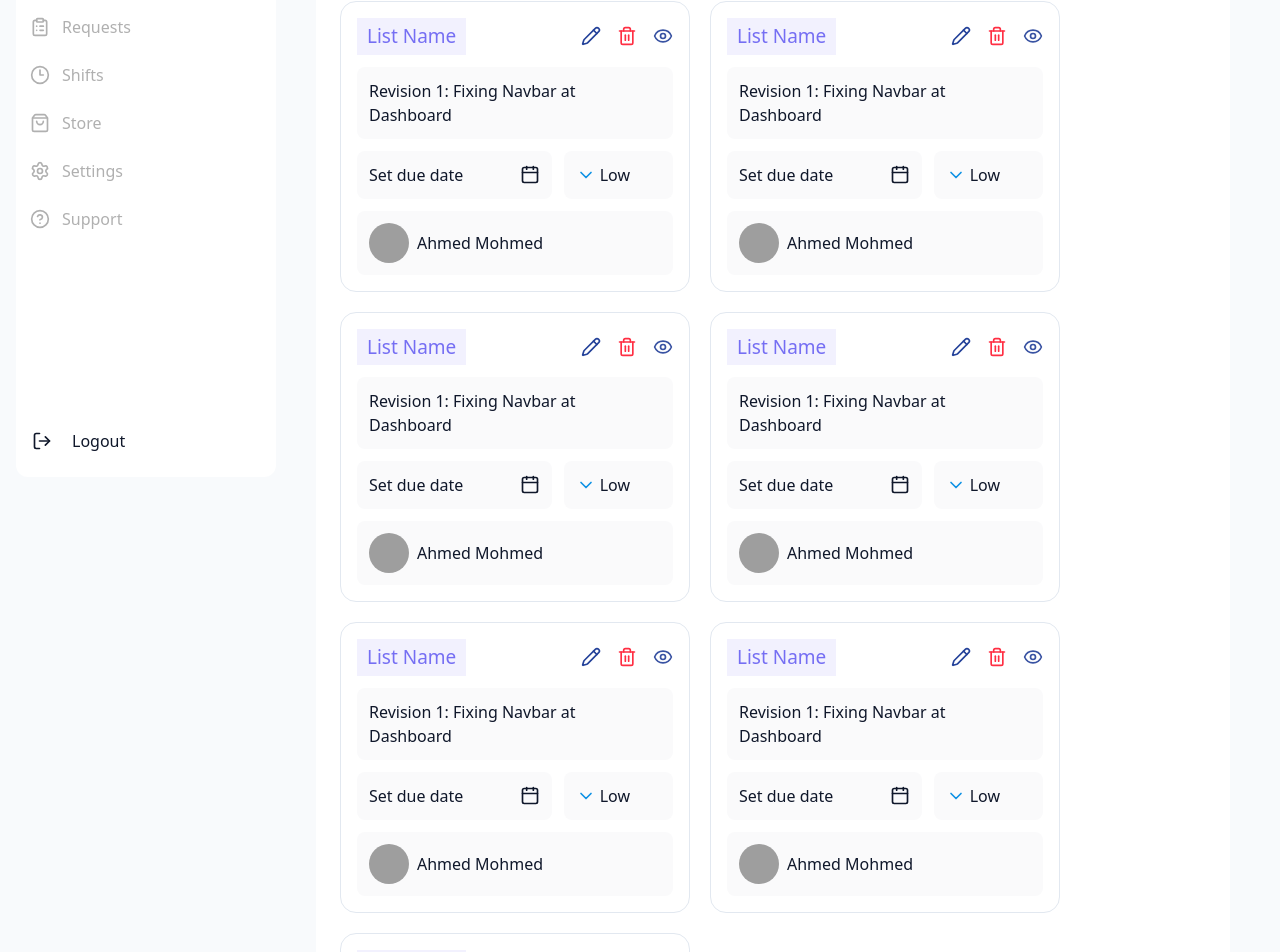
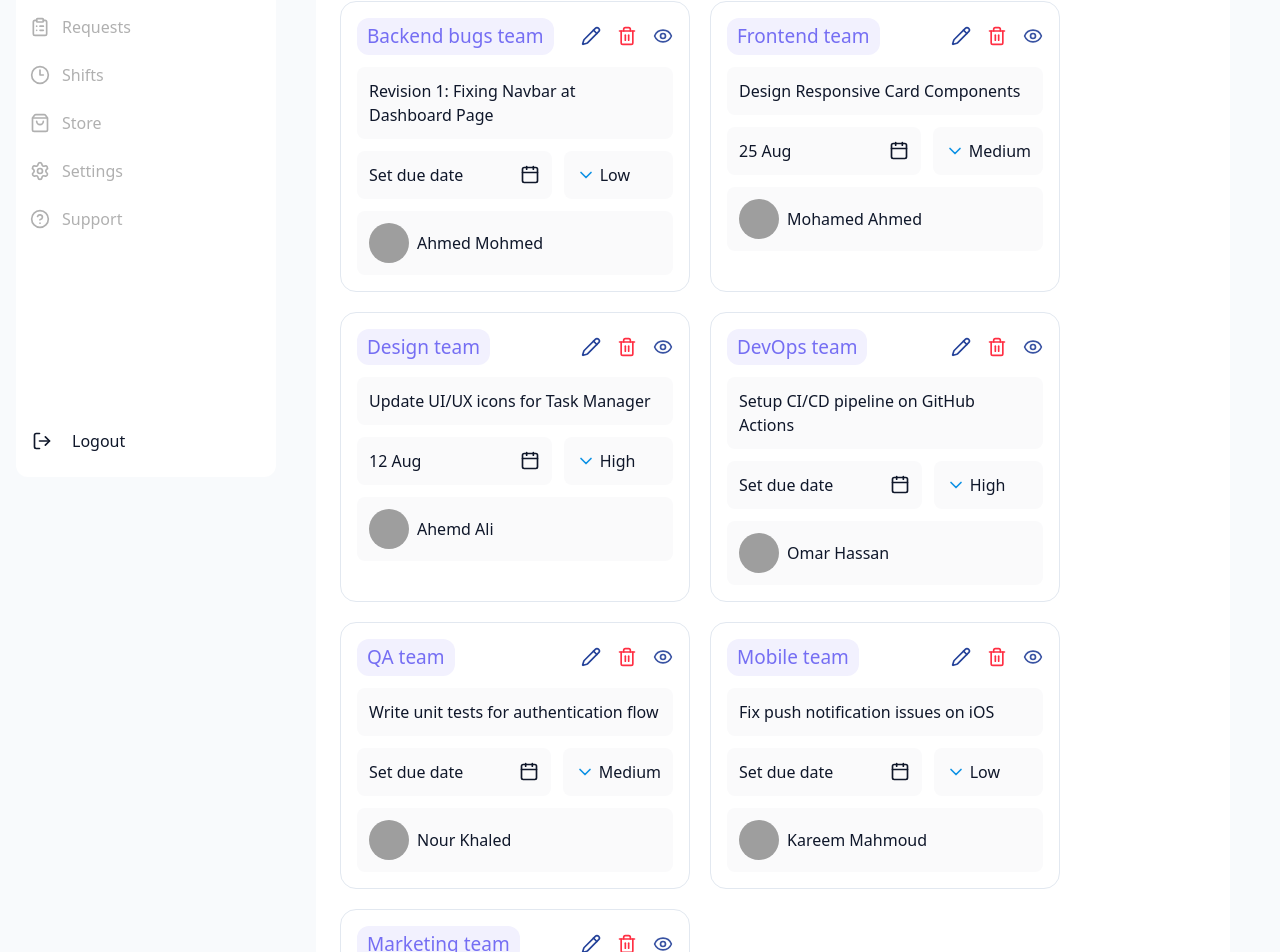
Before and after one commit to boda213-alaa-mohmad/buy2-hr-system, a Next.js app: page /dashboard/my-tasks/add-task in a window 1280 px wide. Shown: the part 307-1259 px from the top of the page. Built offline with nearby package versions, Linux system fonts and the light colour scheme; grey boxes are pictures that could not be loaded.

Commit message:
feat: add mock tasks data and implement delete task functionality

```diff
--- a/src/features/Mytasks/components/TaskCard.module.css
+++ b/src/features/Mytasks/components/TaskCard.module.css
@@ -19,11 +19,12 @@
 }
 
 .list-name {
+  border-radius: 12px;
   background: #f2f1fe;
   color: #756ef3;
   padding: 4px 10px;
   font-size: 19px;
-  font-weight: 400;
+  font-weight: 500;
 }
 
 .iconsContainer {
--- a/src/features/Mytasks/components/TaskCard.tsx
+++ b/src/features/Mytasks/components/TaskCard.tsx
@@ -1,16 +1,130 @@
+"use client";
 import styles from "./TaskCard.module.css";
 import { Pencil, Trash2, Eye, Calendar, ChevronDown } from "lucide-react";
 import Image from "next/image";
+import { Task } from "@/types/task";
+import { useState } from "react";
+
+// todo: <TaskCard key={task.id} task={task} onDelete={deleteTask} /> later
+
+export const initialTasks: Task[] = [
+  {
+    id: "1",
+    title: "Revision 1: Fixing Navbar at Dashboard Page",
+    listName: "Backend bugs team",
+    dueDate: "Set due date",
+    priority: "Low",
+    assignee: {
+      name: "Ahmed Mohmed",
+      avatar: "https://i.pravatar.cc/100?img=1",
+    },
+    status: "default",
+  },
+  {
+    id: "2",
+    title: "Design Responsive Card Components",
+    listName: "Frontend team",
+    dueDate: "25 Aug",
+    priority: "Medium",
+    assignee: {
+      name: "Mohamed Ahmed",
+      avatar: "https://i.pravatar.cc/100?img=2",
+    },
+    status: "editing",
+  },
+  {
+    id: "3",
+    title: "Update UI/UX icons for Task Manager",
+    listName: "Design team",
+    dueDate: "12 Aug",
+    priority: "High",
+    assignee: {
+      name: "Ahemd Ali",
+      avatar: "https://i.pravatar.cc/100?img=18",
+    },
+    status: "overdue",
+  },
+  {
+    id: "4",
+    title: "Setup CI/CD pipeline on GitHub Actions",
+    listName: "DevOps team",
+    dueDate: "Set due date",
+    priority: "High",
+    assignee: {
+      name: "Omar Hassan",
+      avatar: "https://i.pravatar.cc/100?img=3",
+    },
+    status: "default",
+  },
+  {
+    id: "5",
+    title: "Write unit tests for authentication flow",
+    listName: "QA team",
+    dueDate: " Set due date",
+    priority: "Medium",
+    assignee: {
+      name: "Nour Khaled",
+      avatar: "https://i.pravatar.cc/100?img=4",
+    },
+    status: "default",
+  },
+  {
+    id: "6",
+    title: "Fix push notification issues on iOS",
+    listName: "Mobile team",
+    dueDate: "Set due date",
+    priority: "Low",
+    assignee: {
+      name: "Kareem Mahmoud",
+      avatar: "https://i.pravatar.cc/100?img=7",
+    },
+    status: "default",
+  },
+  {
+    id: "7",
+    title: "Prepare landing page copy and graphic assets",
+    listName: "Marketing team",
+    dueDate: "Set due date",
+    priority: "Low",
+    assignee: {
+      name: "Youssef Ibrahim",
+      avatar: "https://i.pravatar.cc/100?img=17",
+    },
+    status: "default",
+  },
+];
 
 export default function TaskCard() {
+  const [tasks, setTasks] = useState<Task[]>(initialTasks);
+  console.log(tasks);
+
+  function deleteTask(id: string) {
+    setTasks(
+      tasks.filter((task) => {
+        return task.id !== id;
+      }),
+    );
+  }
+
   return (
     <section className={styles.container}>
-      <div className={styles.card}>
+      {tasks.map((task) => {
+        return (
+          <div className={styles.card} key={task.id}>
             <header className={styles.header}>
-          <h3 className={styles["list-name"]}>List Name</h3>
+              <h3 className={styles["list-name"]}>{task.listName}</h3>
               <div className={styles.iconsContainer}>
-            <Pencil size={20} className={`${styles.pencil} ${styles.icons}`} />
-            <Trash2 size={20} className={`${styles.trash} ${styles.icons}`} />
+                <Pencil
+                  size={20}
+                  className={`${styles.pencil} ${styles.icons}`}
+                />
+                <Trash2
+                  size={20}
+                  className={`${styles.trash} ${styles.icons}`}
+                  onClick={() => {
+                    deleteTask(task.id);
+                  }}
+                />
                 <Eye size={20} className={`${styles.eye} ${styles.icons}`} />
               </div>
             </header>
@@ -18,13 +132,13 @@ export default function TaskCard() {
             <div className={styles.contentCard}>
               {/* content task */}
               <div className={styles.taskName}>
-            <p>Revision 1: Fixing Navbar at Dashboard </p>
+                <p>{task.title}</p>
               </div>
 
               {/* date with low or high */}
               <div className={styles.containerDate}>
                 <div className={styles.calendarWithText}>
-              <p>Set due date</p>
+                  <p>{task.dueDate}</p>
                   <Calendar size={20} className={styles.icons} />
                 </div>
                 {/* low or high or medium */}
@@ -33,7 +147,7 @@ export default function TaskCard() {
                     className={`${styles.chevronDown} ${styles.icons} `}
                     size={20}
                   />
-              <span>Low</span>
+                  <span>{task.priority}</span>
                 </div>
               </div>
 
@@ -41,287 +155,17 @@ export default function TaskCard() {
               <div className={styles.footer}>
                 <Image
                   className={styles.img}
-              src={"https://i.pravatar.cc/100?img=1"}
+                  src={task.assignee.avatar}
                   alt="avatar"
                   width={40}
                   height={40}
                 />
-            <p>Ahmed Mohmed</p>
+                <p>{task.assignee.name}</p>
               </div>
             </div>
           </div>
-      <div className={styles.card}>
-        <header className={styles.header}>
-          <h3 className={styles["list-name"]}>List Name</h3>
-          <div className={styles.iconsContainer}>
-            <Pencil size={20} className={`${styles.pencil} ${styles.icons}`} />
-            <Trash2 size={20} className={`${styles.trash} ${styles.icons}`} />
-            <Eye size={20} className={`${styles.eye} ${styles.icons}`} />
-          </div>
-        </header>
-
-        <div className={styles.contentCard}>
-          {/* content task */}
-          <div className={styles.taskName}>
-            <p>Revision 1: Fixing Navbar at Dashboard </p>
-          </div>
-
-          {/* date with low or high */}
-          <div className={styles.containerDate}>
-            <div className={styles.calendarWithText}>
-              <p>Set due date</p>
-              <Calendar size={20} className={styles.icons} />
-            </div>
-            {/* low or high or medium */}
-            <div className={styles.chevronDownWithText}>
-              <ChevronDown
-                className={`${styles.chevronDown} ${styles.icons} `}
-                size={20}
-              />
-              <span>Low</span>
-            </div>
-          </div>
-
-          {/* footer card */}
-          <div className={styles.footer}>
-            <Image
-              className={styles.img}
-              src={"https://i.pravatar.cc/100?img=1"}
-              alt="avatar"
-              width={40}
-              height={40}
-            />
-            <p>Ahmed Mohmed</p>
-          </div>
-        </div>
-      </div>
-      <div className={styles.card}>
-        <header className={styles.header}>
-          <h3 className={styles["list-name"]}>List Name</h3>
-          <div className={styles.iconsContainer}>
-            <Pencil size={20} className={`${styles.pencil} ${styles.icons}`} />
-            <Trash2 size={20} className={`${styles.trash} ${styles.icons}`} />
-            <Eye size={20} className={`${styles.eye} ${styles.icons}`} />
-          </div>
-        </header>
-
-        <div className={styles.contentCard}>
-          {/* content task */}
-          <div className={styles.taskName}>
-            <p>Revision 1: Fixing Navbar at Dashboard </p>
-          </div>
-
-          {/* date with low or high */}
-          <div className={styles.containerDate}>
-            <div className={styles.calendarWithText}>
-              <p>Set due date</p>
-              <Calendar size={20} className={styles.icons} />
-            </div>
-            {/* low or high or medium */}
-            <div className={styles.chevronDownWithText}>
-              <ChevronDown
-                className={`${styles.chevronDown} ${styles.icons} `}
-                size={20}
-              />
-              <span>Low</span>
-            </div>
-          </div>
-
-          {/* footer card */}
-          <div className={styles.footer}>
-            <Image
-              className={styles.img}
-              src={"https://i.pravatar.cc/100?img=1"}
-              alt="avatar"
-              width={40}
-              height={40}
-            />
-            <p>Ahmed Mohmed</p>
-          </div>
-        </div>
-      </div>
-      <div className={styles.card}>
-        <header className={styles.header}>
-          <h3 className={styles["list-name"]}>List Name</h3>
-          <div className={styles.iconsContainer}>
-            <Pencil size={20} className={`${styles.pencil} ${styles.icons}`} />
-            <Trash2 size={20} className={`${styles.trash} ${styles.icons}`} />
-            <Eye size={20} className={`${styles.eye} ${styles.icons}`} />
-          </div>
-        </header>
-
-        <div className={styles.contentCard}>
-          {/* content task */}
-          <div className={styles.taskName}>
-            <p>Revision 1: Fixing Navbar at Dashboard </p>
-          </div>
-
-          {/* date with low or high */}
-          <div className={styles.containerDate}>
-            <div className={styles.calendarWithText}>
-              <p>Set due date</p>
-              <Calendar size={20} className={styles.icons} />
-            </div>
-            {/* low or high or medium */}
-            <div className={styles.chevronDownWithText}>
-              <ChevronDown
-                className={`${styles.chevronDown} ${styles.icons} `}
-                size={20}
-              />
-              <span>Low</span>
-            </div>
-          </div>
-
-          {/* footer card */}
-          <div className={styles.footer}>
-            <Image
-              className={styles.img}
-              src={"https://i.pravatar.cc/100?img=1"}
-              alt="avatar"
-              width={40}
-              height={40}
-            />
-            <p>Ahmed Mohmed</p>
-          </div>
-        </div>
-      </div>
-      <div className={styles.card}>
-        <header className={styles.header}>
-          <h3 className={styles["list-name"]}>List Name</h3>
-          <div className={styles.iconsContainer}>
-            <Pencil size={20} className={`${styles.pencil} ${styles.icons}`} />
-            <Trash2 size={20} className={`${styles.trash} ${styles.icons}`} />
-            <Eye size={20} className={`${styles.eye} ${styles.icons}`} />
-          </div>
-        </header>
-
-        <div className={styles.contentCard}>
-          {/* content task */}
-          <div className={styles.taskName}>
-            <p>Revision 1: Fixing Navbar at Dashboard </p>
-          </div>
-
-          {/* date with low or high */}
-          <div className={styles.containerDate}>
-            <div className={styles.calendarWithText}>
-              <p>Set due date</p>
-              <Calendar size={20} className={styles.icons} />
-            </div>
-            {/* low or high or medium */}
-            <div className={styles.chevronDownWithText}>
-              <ChevronDown
-                className={`${styles.chevronDown} ${styles.icons} `}
-                size={20}
-              />
-              <span>Low</span>
-            </div>
-          </div>
-
-          {/* footer card */}
-          <div className={styles.footer}>
-            <Image
-              className={styles.img}
-              src={"https://i.pravatar.cc/100?img=1"}
-              alt="avatar"
-              width={40}
-              height={40}
-            />
-            <p>Ahmed Mohmed</p>
-          </div>
-        </div>
-      </div>
-      {/* card */}{" "}
-      <div className={styles.card}>
-        <header className={styles.header}>
-          <h3 className={styles["list-name"]}>List Name</h3>
-          <div className={styles.iconsContainer}>
-            <Pencil size={20} className={`${styles.pencil} ${styles.icons}`} />
-            <Trash2 size={20} className={`${styles.trash} ${styles.icons}`} />
-            <Eye size={20} className={`${styles.eye} ${styles.icons}`} />
-          </div>
-        </header>
-
-        <div className={styles.contentCard}>
-          {/* content task */}
-          <div className={styles.taskName}>
-            <p>Revision 1: Fixing Navbar at Dashboard </p>
-          </div>
-
-          {/* date with low or high */}
-          <div className={styles.containerDate}>
-            <div className={styles.calendarWithText}>
-              <p>Set due date</p>
-              <Calendar size={20} className={styles.icons} />
-            </div>
-            {/* low or high or medium */}
-            <div className={styles.chevronDownWithText}>
-              <ChevronDown
-                className={`${styles.chevronDown} ${styles.icons} `}
-                size={20}
-              />
-              <span>Low</span>
-            </div>
-          </div>
-
-          {/* footer card */}
-          <div className={styles.footer}>
-            <Image
-              className={styles.img}
-              src={"https://i.pravatar.cc/100?img=1"}
-              alt="avatar"
-              width={40}
-              height={40}
-            />
-            <p>Ahmed Mohmed</p>
-          </div>
-        </div>
-      </div>
-      {/* card */}{" "}
-      <div className={styles.card}>
-        <header className={styles.header}>
-          <h3 className={styles["list-name"]}>List Name</h3>
-          <div className={styles.iconsContainer}>
-            <Pencil size={20} className={`${styles.pencil} ${styles.icons}`} />
-            <Trash2 size={20} className={`${styles.trash} ${styles.icons}`} />
-            <Eye size={20} className={`${styles.eye} ${styles.icons}`} />
-          </div>
-        </header>
-
-        <div className={styles.contentCard}>
-          {/* content task */}
-          <div className={styles.taskName}>
-            <p>Revision 1: Fixing Navbar at Dashboard </p>
-          </div>
-
-          {/* date with low or high */}
-          <div className={styles.containerDate}>
-            <div className={styles.calendarWithText}>
-              <p>Set due date</p>
-              <Calendar size={20} className={styles.icons} />
-            </div>
-            {/* low or high or medium */}
-            <div className={styles.chevronDownWithText}>
-              <ChevronDown
-                className={`${styles.chevronDown} ${styles.icons} `}
-                size={20}
-              />
-              <span>Low</span>
-            </div>
-          </div>
-
-          {/* footer card */}
-          <div className={styles.footer}>
-            <Image
-              className={styles.img}
-              src={"https://i.pravatar.cc/100?img=1"}
-              alt="avatar"
-              width={40}
-              height={40}
-            />
-            <p>Ahmed Mohmed</p>
-          </div>
-        </div>
-      </div>
+        );
+      })}
     </section>
   );
 }
--- a/src/types/task.ts
+++ b/src/types/task.ts
@@ -0,0 +1,12 @@
+export interface Task {
+  id: string;
+  title: string;
+  listName: string;
+  dueDate?: string;
+  priority: "Low" | "Medium" | "High";
+  assignee: {
+    name: string;
+    avatar: string;
+  };
+  status?: "default" | "editing" | "overdue";
+}
```
Lines whose indentation alone changed are shown as unchanged.
